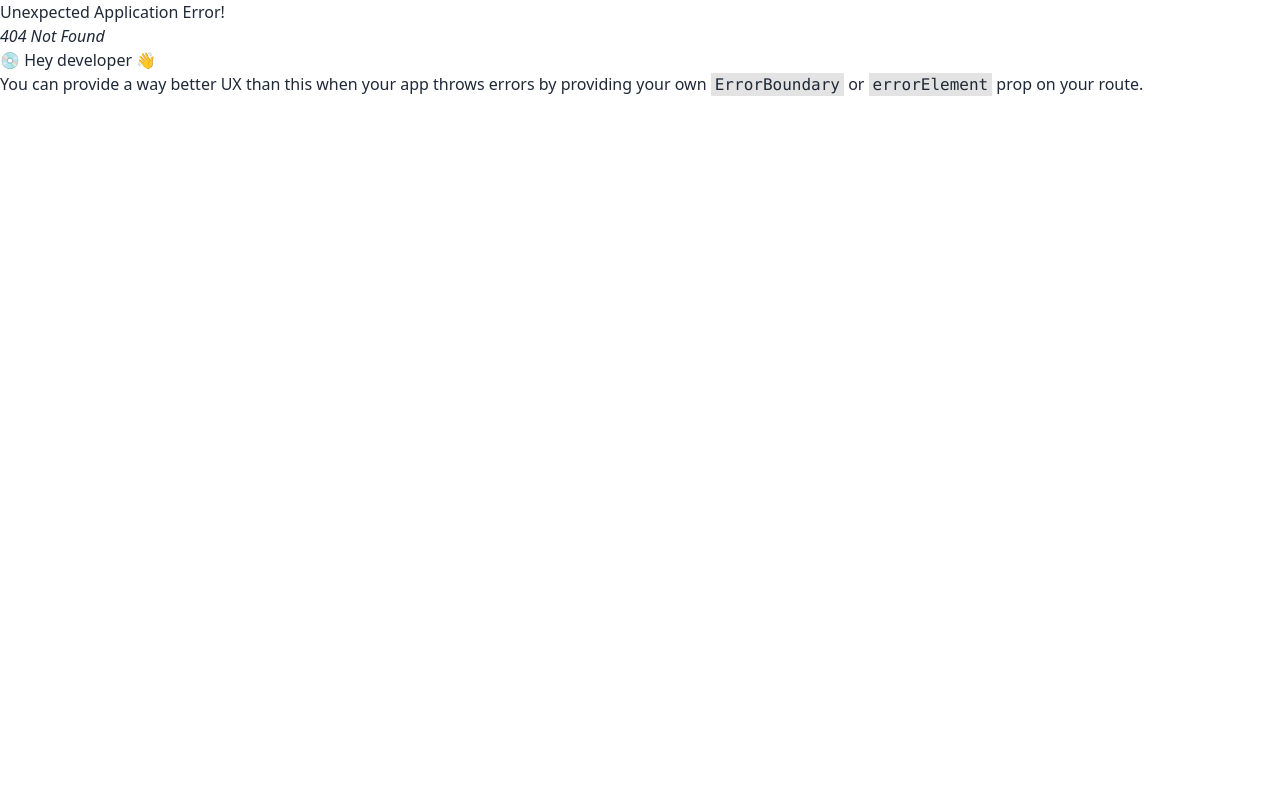
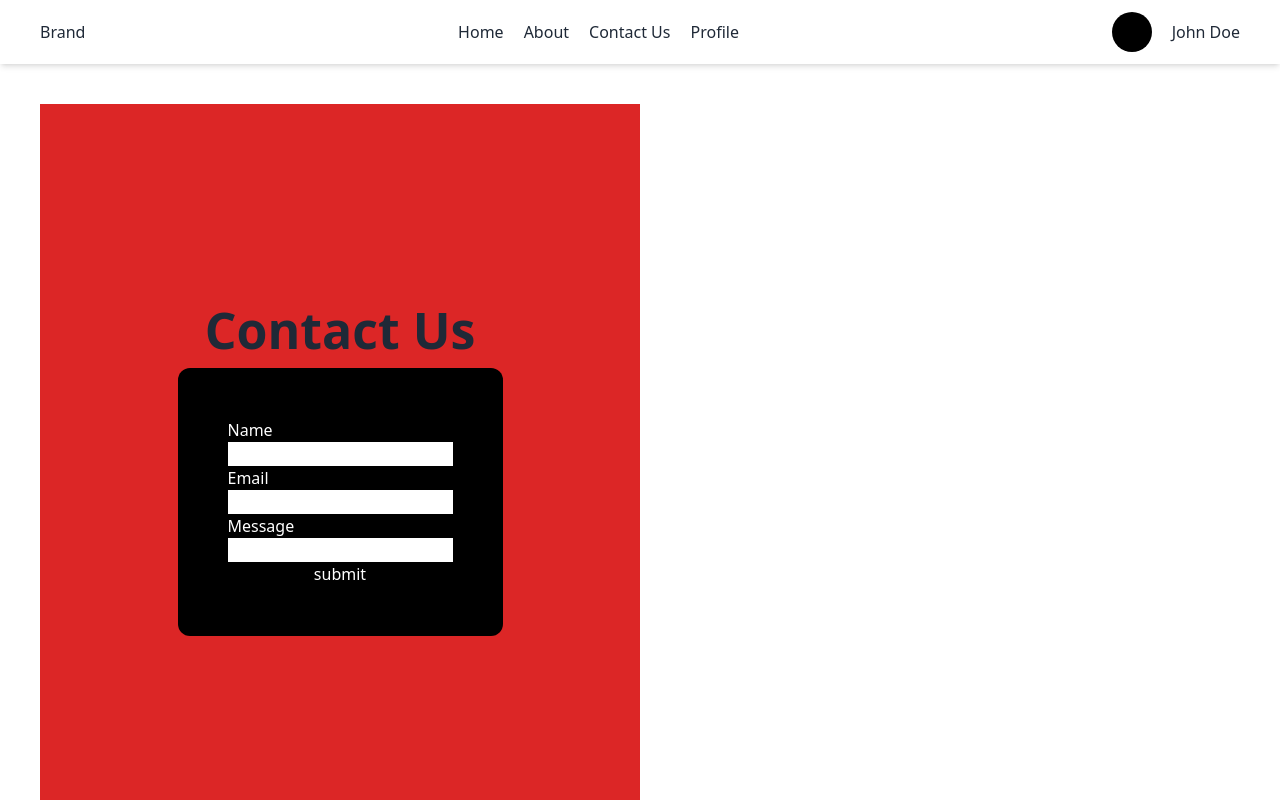
Before and after one commit to fulsep/fgh21-team-project, a React (Vite) app: page /contact in a window 1280 px wide. Before the commit this address had no page. Shown: the top 800 px of the page. Built offline with nearby package versions, Linux system fonts and the light colour scheme.

Commit message:
feat:contact us

```diff
--- a/src/components/Navbar.jsx
+++ b/src/components/Navbar.jsx
@@ -1,11 +1,11 @@
-import React from 'react'
-import { Link } from 'react-router-dom'
+import React from "react";
+import { Link } from "react-router-dom";
 
 function Navbar() {
   return (
-    <nav className='flex justify-between h-16 shadow-md items-center px-10'>
+    <nav className="flex justify-between h-16 shadow-md items-center px-10">
       <div>Brand</div>
-        <ul className='flex gap-5'>
+      <ul className="flex gap-5">
         <li>
           <Link to="/">Home</Link>
         </li>
@@ -13,18 +13,18 @@ function Navbar() {
           <Link to="/">About</Link>
         </li>
         <li>
-                <Link to="/">Contact Us</Link>
+          <Link to="/contact">Contact Us</Link>
         </li>
         <li>
           <Link to="/">Profile</Link>
         </li>
       </ul>
-        <div className='flex gap-5 items-center'>
-            <div className='w-10 h-10 rounded-full bg-black'></div>
+      <div className="flex gap-5 items-center">
+        <div className="w-10 h-10 rounded-full bg-black"></div>
         <div>John Doe</div>
       </div>
     </nav>
-  )
+  );
 }
 
-export default Navbar
+export default Navbar;
--- /dev/null
+++ b/src/pages/Contact.jsx
@@ -0,0 +1,26 @@
+import React from "react";
+import Layout from "../components/Layout";
+
+function Home() {
+  return (
+    <Layout>
+      <div className="flex min-h-screen p-10">
+        <div className="flex flex-col justify-center items-center w-[50%] bg-red-600">
+          <h1 className="font-bold text-[50px]">Contact Us</h1>
+          <form className="flex flex-col bg-black text-white w-[325px] p-[50px] rounded-xl">
+            <label>Name</label>
+            <input type="name" className="bg-white" />
+            <label>Email</label>
+            <input type="email" className="bg-white" />
+            <label>Message</label>
+            <input type="text-area" className="bg-white" />
+            <button>submit</button>
+          </form>
+        </div>
+        <div></div>
+      </div>
+    </Layout>
+  );
+}
+
+export default Home;
```
Also changed, not shown: src/App.jsx (+14 -11 lines). Lines whose indentation alone changed are shown as unchanged.
